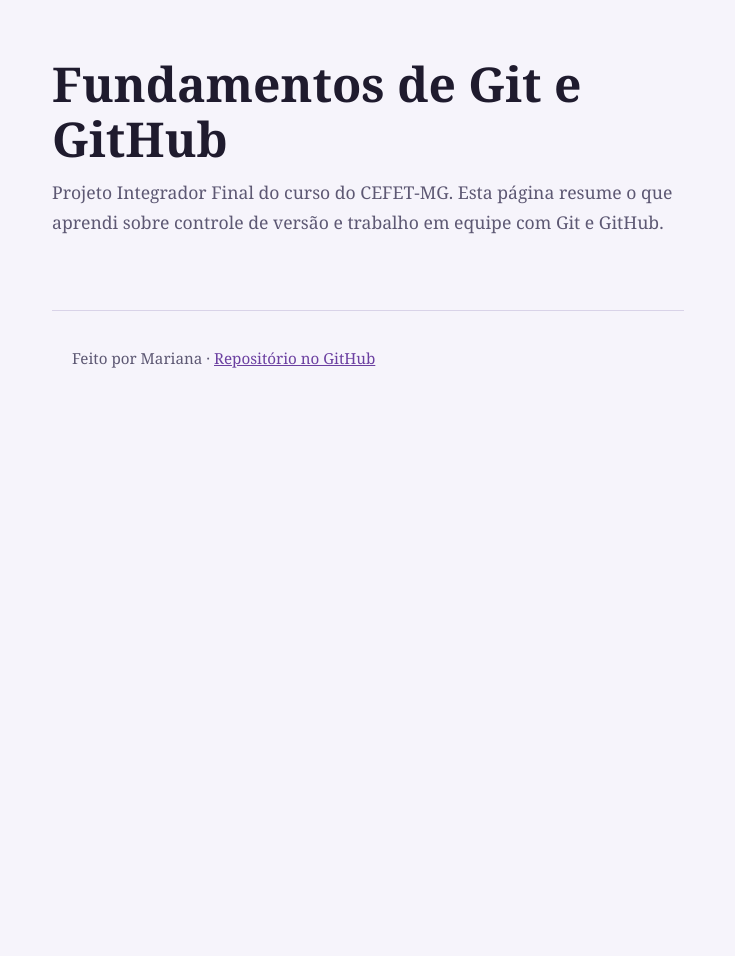
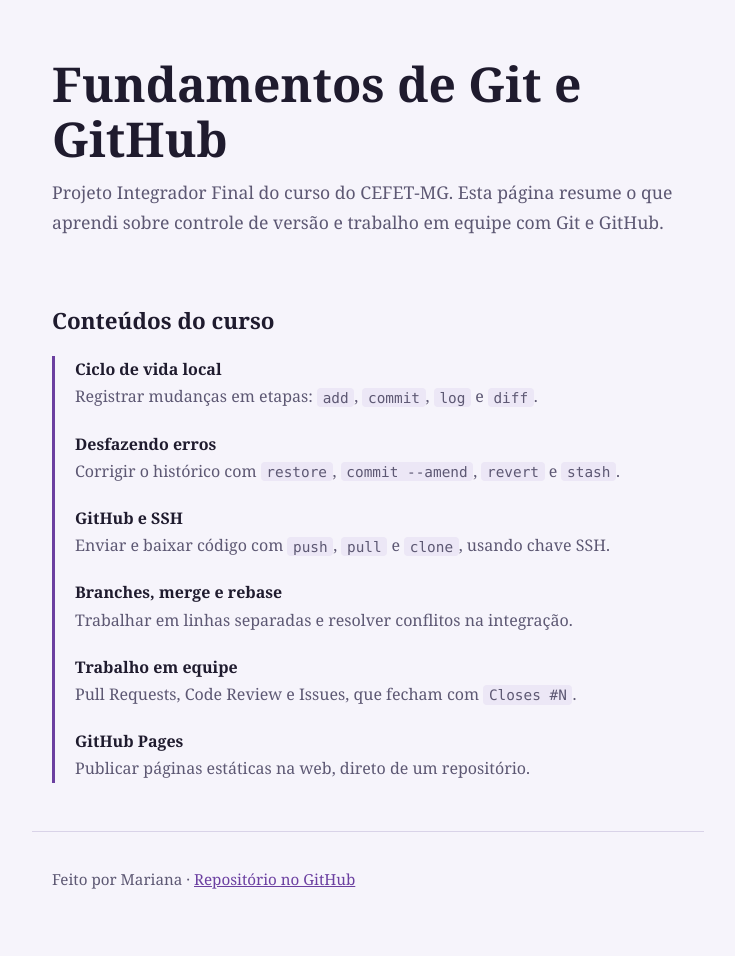
Before and after one commit to marisxzh/projetoFinal, a plain HTML site: page index.html in a window 1280 px wide. Shown: the whole page, without its empty margins (272-1007 px from the left). Before the commit the page ends 800 px from the top, so only its background shows below. Drawn offline with Linux system fonts and the light colour scheme.

Commit message:
feat(index): adiciona seção de conteúdos do curso

```diff
--- a/index.html
+++ b/index.html
@@ -91,6 +91,37 @@
   </header>
 
   <main>
+    <section>
+      <h2>Conteúdos do curso</h2>
+      <ul class="topicos">
+        <li>
+          <strong>Ciclo de vida local</strong>
+          <span>Registrar mudanças em etapas: <code>add</code>, <code>commit</code>, <code>log</code> e <code>diff</code>.</span>
+        </li>
+        <li>
+          <strong>Desfazendo erros</strong>
+          <span>Corrigir o histórico com <code>restore</code>, <code>commit --amend</code>, <code>revert</code> e <code>stash</code>.</span>
+        </li>
+        <li>
+          <strong>GitHub e SSH</strong>
+          <span>Enviar e baixar código com <code>push</code>, <code>pull</code> e <code>clone</code>, usando chave SSH.</span>
+        </li>
+        <li>
+          <strong>Branches, merge e rebase</strong>
+          <span>Trabalhar em linhas separadas e resolver conflitos na integração.</span>
+        </li>
+        <li>
+          <strong>Trabalho em equipe</strong>
+          <span>Pull Requests, Code Review e Issues, que fecham com <code>Closes #N</code>.</span>
+        </li>
+        <li>
+          <strong>GitHub Pages</strong>
+          <span>Publicar páginas estáticas na web, direto de um repositório.</span>
+        </li>
+      </ul>
+    </section>
+  </main>
+
 
   <footer>
     <p>
```
